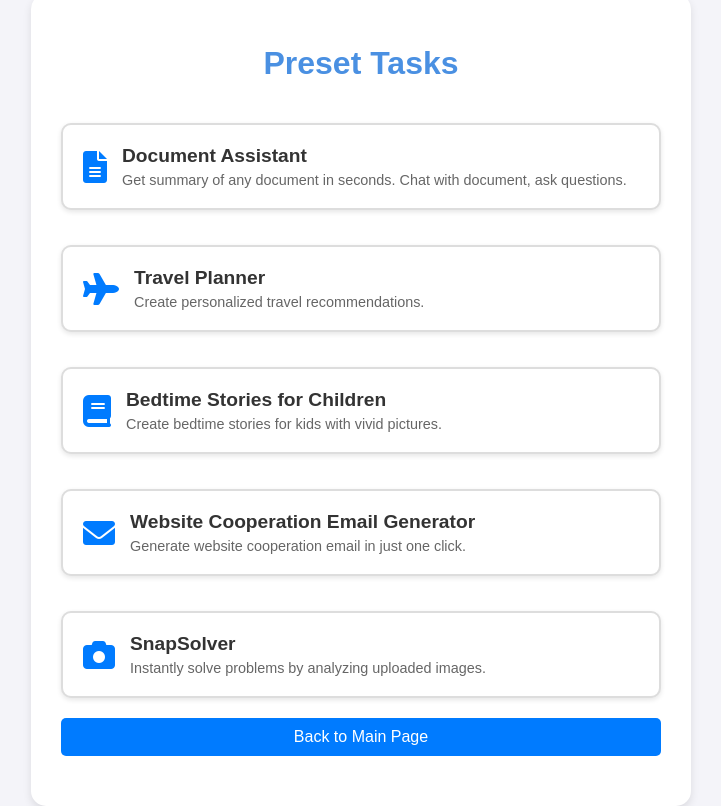
After one commit to gethsun1/flask_task_manager, a Flask app: page /preset-tasks in a window 1280 px wide. The commit adds this page. Shown: the whole page, without its empty margins (279-1000 px from the left). Run offline with Flask 3, Linux system fonts and the light colour scheme.

Commit message:
Added the second page, the presets to this new branch

```diff
--- a/app.py
+++ b/app.py
@@ -8,6 +8,10 @@ load_dotenv()
 app = Flask(__name__)
 
 openai.api_key = os.getenv('OPENAI_API_KEY')
+
+@app.route('/preset-tasks')
+def preset_tasks():
+    return render_template('preset_tasks.html')
 
 @app.route('/')
 def index():
--- a/static/style.css
+++ b/static/style.css
@@ -15,8 +15,9 @@ body {
     padding: 20px;
     border-radius: 15px;
     box-shadow: 0 4px 8px rgba(0, 0, 0, 0.1);
-    width: 80%;
+    width: 90%;
     max-width: 600px;
+    margin: 20px auto;
 }
 
 h1 {
@@ -30,7 +31,8 @@ form {
     gap: 10px;
 }
 
-input[type="text"], input[type="date"] {
+input[type="text"],
+input[type="date"] {
     padding: 10px;
     border: 2px solid #ddd;
     border-radius: 5px;
@@ -72,3 +74,99 @@ button:hover {
     flex-direction: column;
     gap: 20px;
 }
+
+.button {
+    display: inline-block;
+    padding: 10px 20px;
+    background-color: #007bff;
+    color: white;
+    text-decoration: none;
+    border-radius: 5px;
+    margin-bottom: 20px;
+}
+
+.button,
+button[type="submit"] {
+    margin-top: 10px;
+}
+
+.button:hover {
+    background-color: #0056b3;
+}
+
+.preset-tasks {
+    display: flex;
+    flex-direction: column;
+    gap: 15px;
+    margin-bottom: 20px;
+}
+
+.task-card {
+    background-color: #fff;
+    border-radius: 10px;
+    padding: 20px;
+    box-shadow: 0 2px 5px rgba(0,0,0,0.1);
+    border: 2px solid #ddd;
+    text-align: left;
+    display: flex;
+    align-items: center;
+}
+
+.task-card:hover {
+    transform: translateY(-5px);
+}
+
+.task-card-content {
+    flex: 1;
+}
+
+.task-card i {
+    font-size: 2em;
+    color: #007bff;
+    margin-right: 15px;
+}
+
+.task-card h3 {
+    margin: 0 0 5px 0;
+    font-size: 1.2em;
+}
+
+.task-card p {
+    margin: 0;
+    font-size: 0.9em;
+    color: #666;
+}
+
+.button {
+    display: block;
+    width: 100%;
+    padding: 10px;
+    background-color: #007bff;
+    color: white;
+    text-align: center;
+    text-decoration: none;
+    border-radius: 5px;
+    margin-top: 20px;
+    box-sizing: border-box;
+}
+
+.button:hover {
+    background-color: #0056b3;
+}
+/*
+@media (min-width: 768px) {
+    .container {
+        max-width: 750px;
+        margin: 0 auto;
+    }
+
+    .preset-tasks {
+        grid-template-columns: repeat(2, 1fr);
+    }
+} */
+
+@media (min-width: 768px) {
+    .container {
+        padding: 30px;
+    }
+}
--- a/templates/index.html
+++ b/templates/index.html
@@ -1,21 +1,25 @@
 <!DOCTYPE html>
 <html lang="en">
+
 <head>
     <meta charset="UTF-8">
     <meta name="viewport" content="width=device-width, initial-scale=1.0">
     <title>AI Task Manager</title>
     <link rel="stylesheet" href="static/style.css">
 </head>
+
 <body>
     <div class="container">
         <h1>AI Task Manager</h1>
         <form id="task-form">
             <input type="text" id="task-input" placeholder="Enter your task" required>
             <input type="date" id="task-date" required>
+            <a href="{{ url_for('preset_tasks') }}" class="button">Preset Tasks</a>
             <button type="submit">Generate Task</button>
         </form>
         <div id="task-output"></div>
     </div>
     <script src="static/main.js"></script>
 </body>
+
 </html>
--- /dev/null
+++ b/templates/preset_tasks.html
@@ -0,0 +1,56 @@
+<!DOCTYPE html>
+<html lang="en">
+
+<head>
+    <meta charset="UTF-8">
+    <meta name="viewport" content="width=device-width, initial-scale=1.0">
+    <title>Preset Tasks - AI Task Manager</title>
+    <link rel="stylesheet" href="static/style.css">
+    <link rel="stylesheet" href="https://cdnjs.cloudflare.com/ajax/libs/font-awesome/6.0.0-beta3/css/all.min.css">
+</head>
+
+<body>
+    <div class="container">
+        <h1>Preset Tasks</h1>
+        <div class="preset-tasks">
+            <div class="task-card">
+                <i class="fas fa-file-alt"></i>
+                <div class="task-card-content">
+                    <h3>Document Assistant</h3>
+                    <p>Get summary of any document in seconds. Chat with document, ask questions.</p>
+                </div>
+            </div>
+            <div class="task-card">
+                <i class="fas fa-plane"></i>
+                <div class="task-card-content">
+                    <h3>Travel Planner</h3>
+                    <p>Create personalized travel recommendations.</p>
+                </div>
+            </div>
+            <div class="task-card">
+                <i class="fas fa-book"></i>
+                <div class="task-card-content">
+                    <h3>Bedtime Stories for Children</h3>
+                    <p>Create bedtime stories for kids with vivid pictures.</p>
+                </div>
+            </div>
+            <div class="task-card">
+                <i class="fas fa-envelope"></i>
+                <div class="task-card-content">
+                    <h3>Website Cooperation Email Generator</h3>
+                    <p>Generate website cooperation email in just one click.</p>
+                </div>
+            </div>
+            <div class="task-card">
+                <i class="fas fa-camera"></i>
+                <div class="task-card-content">
+                    <h3>SnapSolver</h3>
+                    <p>Instantly solve problems by analyzing uploaded images.</p>
+                </div>
+            </div>
+        </div>
+        <a href="{{ url_for('index') }}" class="button">Back to Main Page</a>
+    </div>
+</body>
+
+</html>
```
